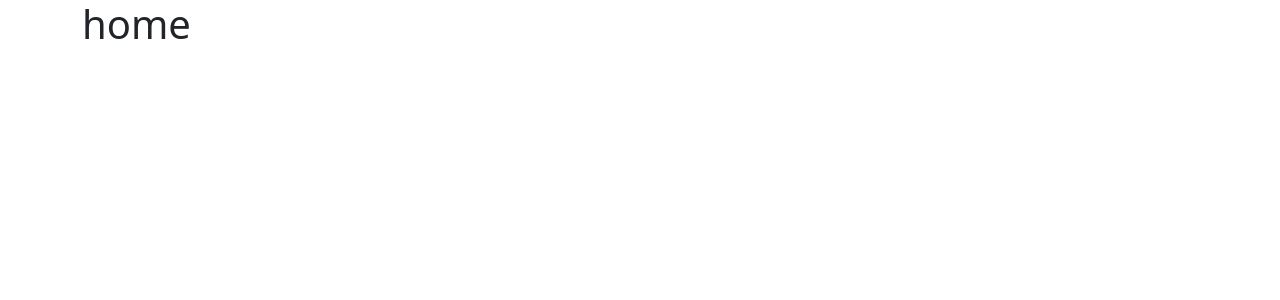
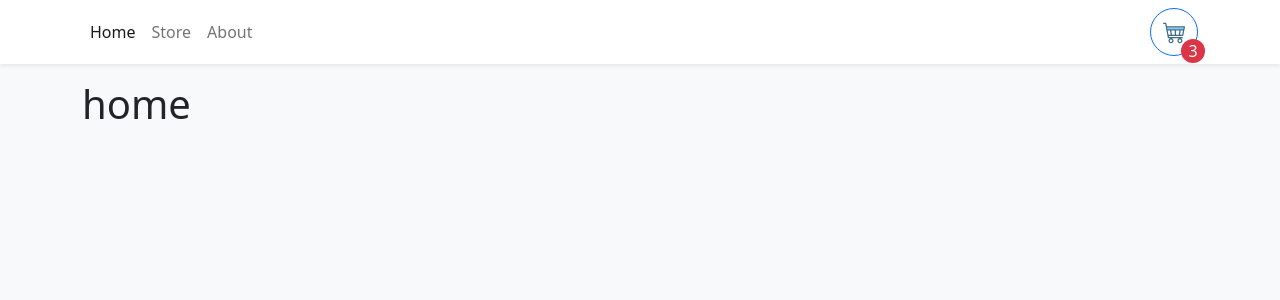
Before and after one commit to lifeBalance/shopping-cart, a React (Vite) app: page / in a window 1280 px wide. Shown: the top 300 px of the page. Built offline with nearby package versions, Linux system fonts and the light colour scheme.

Commit message:
add Navbar

```diff
--- a/index.html
+++ b/index.html
@@ -4,9 +4,9 @@
     <meta charset="UTF-8" />
     <link rel="icon" type="image/svg+xml" href="/vite.svg" />
     <meta name="viewport" content="width=device-width, initial-scale=1.0" />
-    <title>Vite + React + TS</title>
+    <title>Shopping Cart</title>
   </head>
-  <body>
+  <body class="bg-light">
     <div id="root"></div>
     <script type="module" src="/src/main.tsx"></script>
   </body>
--- a/src/App.tsx
+++ b/src/App.tsx
@@ -5,9 +5,12 @@ import { Routes, Route } from 'react-router-dom'
 import { Home } from './pages/Home'
 import { Store } from './pages/Store'
 import { About } from './pages/About'
+import { Navbar } from './components/Navbar'
 
 function App() {
   return (
+    <>
+    <Navbar />
     <Container className='mb-4'>
     <Routes>
       <Route path='/' element={<Home />}/>
@@ -15,6 +18,7 @@ function App() {
       <Route path='/about' element={<About />}/>
     </Routes>
     </Container>
+    </>
   )
 }
 
--- /dev/null
+++ b/src/assets/CartSVG.tsx
@@ -0,0 +1,64 @@
+export function CartSVG() {
+  return (
+    <svg
+      // height='800px'
+      // width='800px'
+      version='1.1'
+      id='Capa_1'
+      xmlns='http://www.w3.org/2000/svg'
+      // xmlns:xlink='http://www.w3.org/1999/xlink'
+      viewBox='0 0 430.624 430.624'
+      // xml:space='preserve'
+    >
+      <g>
+        <g>
+          <polygon
+            style={{ fill: 'none' }}
+            points='91.76,166.207 108.035,250.17 150.845,250.17 137.05,166.207 		'
+          />
+          <path
+            style={{ fill: 'none' }}
+            d='M132.414,367.077c0,13.669,11.121,24.789,24.791,24.789c13.668,0,24.787-11.12,24.787-24.789
+s-11.119-24.789-24.787-24.789C143.535,342.289,132.414,353.408,132.414,367.077z'
+          />
+          <path
+            style={{ fill: 'none' }}
+            d='M305.695,367.077c0,13.669,11.123,24.789,24.793,24.789c13.668,0,24.789-11.12,24.789-24.789
+s-11.121-24.789-24.789-24.789C316.818,342.289,305.695,353.408,305.695,367.077z'
+          />
+          <polygon
+            style={{ fill: 'none' }}
+            points='175.165,250.17 230.158,250.17 230.158,166.207 161.371,166.207 		'
+          />
+          <polygon
+            style={{ fill: 'none' }}
+            points='334.261,250.17 375.64,250.17 392.298,166.207 346.314,166.207 		'
+          />
+          <polygon
+            style={{ fill: 'none' }}
+            points='254.158,250.17 310.015,250.17 322.068,166.207 254.158,166.207 		'
+          />
+          <polygon
+            style={{ fill: '#73D0F4' }}
+            points='87.109,142.208 397.06,142.208 404.009,107.188 80.32,107.188 		'
+          />
+          <path
+            style={{ fill: '#3D6889' }}
+            d='M427.898,87.573c-2.279-2.776-5.682-4.386-9.273-4.386H75.668L64.289,24.474
+c-1.094-5.642-6.035-9.717-11.781-9.717H12c-6.629,0-12,5.373-12,12s5.371,12,12,12h30.609l51.674,270.404
+c1.01,5.738,5.994,9.922,11.818,9.922h42.388c-22.757,4.122-40.076,24.067-40.076,47.995c0,26.902,21.887,48.79,48.79,48.79
+c26.902,0,48.787-21.887,48.787-48.79c0-23.927-17.316-43.872-40.074-47.995h155.855c-22.758,4.122-40.078,24.067-40.078,47.995
+c0,26.902,21.889,48.79,48.793,48.79c26.902,0,48.789-21.887,48.789-48.79c0-23.927-17.318-43.872-40.074-47.995h36.541
+c6.627,0,12-5.373,12-12c0-6.628-5.373-12-12-12H116.176L112.5,274.17h272.992c5.729,0,10.656-4.047,11.772-9.665l33.131-166.982
+C431.093,94,430.177,90.349,427.898,87.573z M355.277,367.077c0,13.669-11.121,24.789-24.789,24.789
+c-13.67,0-24.793-11.12-24.793-24.789s11.123-24.789,24.793-24.789C344.156,342.289,355.277,353.408,355.277,367.077z
+M181.992,367.077c0,13.669-11.119,24.789-24.787,24.789c-13.67,0-24.791-11.12-24.791-24.789s11.121-24.789,24.791-24.789
+C170.872,342.289,181.992,353.408,181.992,367.077z M108.035,250.17L91.76,166.207h45.29l13.795,83.963H108.035z M230.158,250.17
+h-54.992l-13.795-83.963h68.787V250.17z M310.015,250.17h-55.857v-83.963h67.91L310.015,250.17z M375.64,250.17h-41.379
+l12.053-83.963h45.984L375.64,250.17z M397.06,142.208H87.109l-6.789-35.02h323.689L397.06,142.208z'
+          />
+        </g>
+      </g>
+    </svg>
+  )
+}
--- /dev/null
+++ b/src/components/Navbar.tsx
@@ -0,0 +1,45 @@
+import { Button, Container, Nav, Navbar as NavBarBs } from 'react-bootstrap'
+import { NavLink } from 'react-router-dom'
+import { CartSVG } from '../assets/CartSVG'
+
+export function Navbar() {
+  return (
+    <NavBarBs sticky='top' className='bg-white shadow-sm mb-3'>
+      <Container>
+        <Nav className='me-auto'>
+          <Nav.Link
+            as={NavLink}
+            to='/'
+          >
+            Home
+          </Nav.Link>
+          <Nav.Link
+            as={NavLink}
+            to='/store'
+          >
+            Store
+          </Nav.Link>
+          <Nav.Link
+            as={NavLink}
+            to='/about'
+          >
+            About
+          </Nav.Link>
+        </Nav>
+        <Button
+          style={{ width: '3rem', height: '3rem', position: 'relative' }}
+          variant='outline-primary'
+          className='rounded-circle'
+        >
+          <CartSVG />
+          <div
+            className='rounded-circle bg-danger justify-content-center align-items-center'
+            style={{ color: 'white', width: '1.5rem', height: '1.5rem', position: 'absolute', bottom: -8, right: -8 }}
+          >
+            3
+          </div>
+        </Button>
+      </Container>
+    </NavBarBs>
+  )
+}
```
